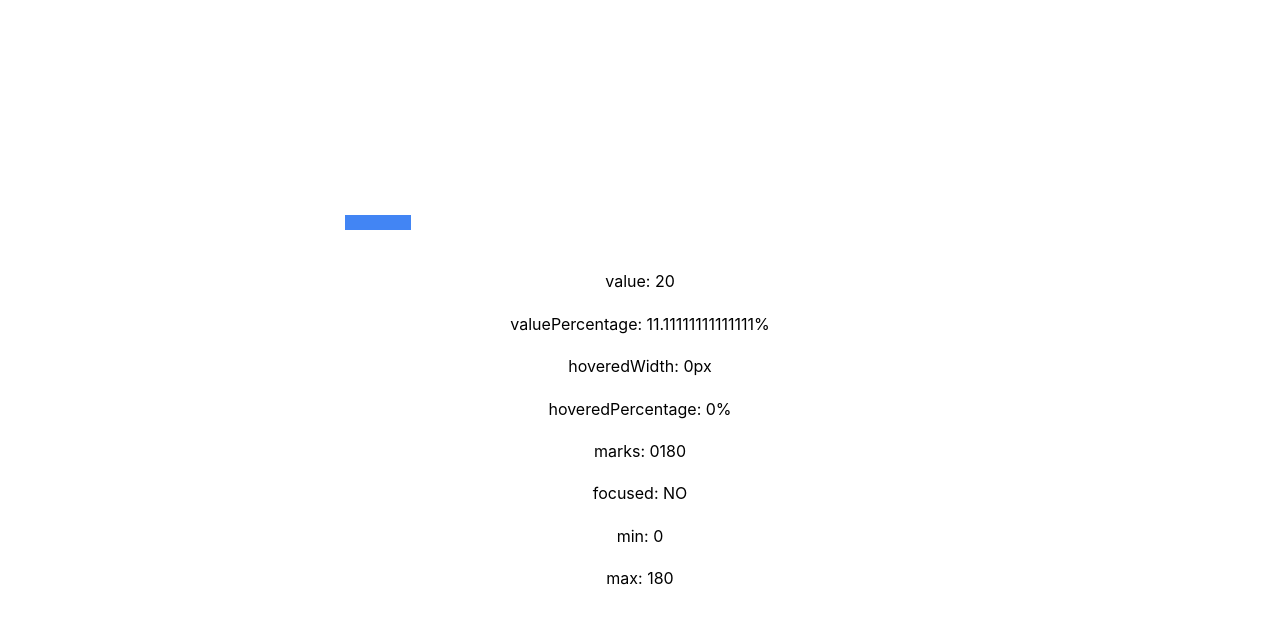
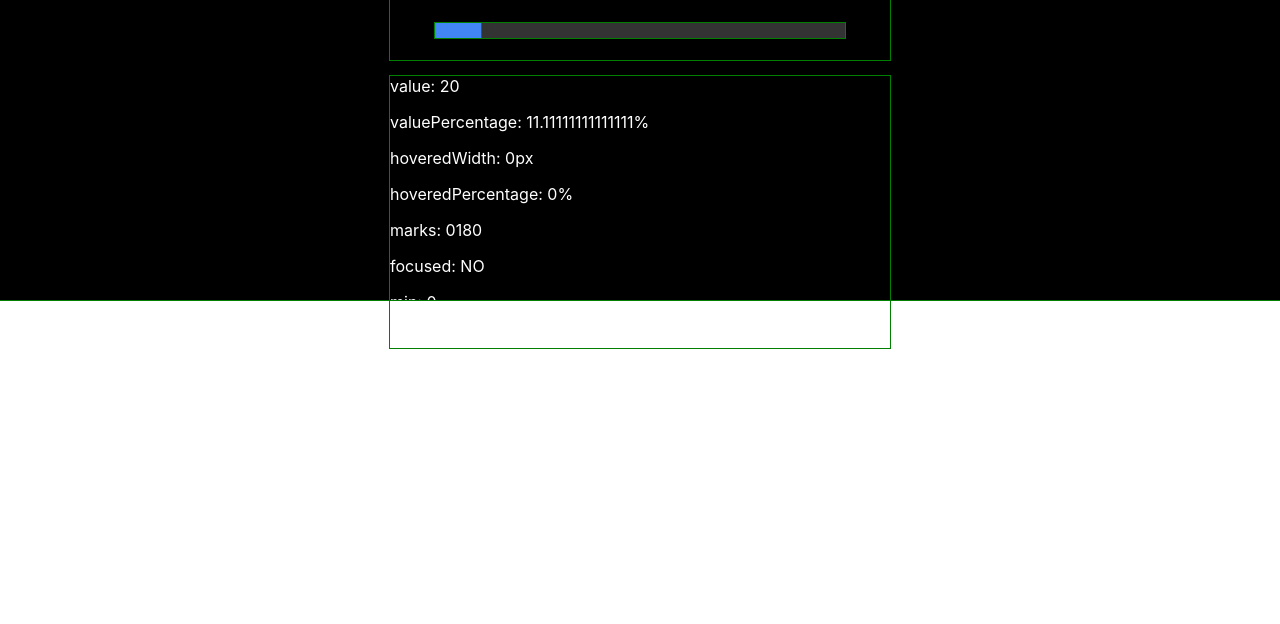
Before and after one commit to facinick/seekplus, a React (Create React App) app: page / in a window 1280 px wide. Shown: the top 624 px of the page. Built offline with nearby package versions, Linux system fonts and the light colour scheme.

Commit message:
demo css

```diff
--- a/src/components/app/App.scss
+++ b/src/components/app/App.scss
@@ -1,44 +1,75 @@
+.App {
+	text-align: center;
+	height: 100%;
+}
+
+.App-logo {
+	height: 40vmin;
+	pointer-events: none;
+}
+
+@media (prefers-reduced-motion: no-preference) {
+	.App-logo {
+		animation: App-logo-spin infinite 20s linear;
+	}
+}
+
+.App-header {
+	background-color: #282c34;
+	display: flex;
+	flex-direction: column;
+	align-items: center;
+	justify-content: center;
+	font-size: calc(10px + 2vmin);
+	color: white;
+	height: 20%;
+}
+
+.App-link {
+	color: #61dafb;
+}
+
+@keyframes App-logo-spin {
+	from {
+		transform: rotate(0deg);
+	}
+	to {
+		transform: rotate(360deg);
+	}
+}
+
+#progress-container {
+	width: 500px;
+	background: #312f2f;
+	height: 300px;
+}
+
 main {
-  align-content: center;
-  box-sizing: border-box;
-  display: grid;
-  font-family: 'SF Pro Text', 'SF Pro Icons', 'Helvetica Neue', 'Helvetica',
-    'Arial', sans-serif;
-  hyphens: auto;
-  line-height: 1.65;
-  margin: 0 auto;
-  max-width: 680px;
-  min-height: 100vh;
-  padding: 72px 0;
-  text-align: center;
+	height: 100%;
+	background: black;
+	display: flex;
+	justify-content: center;
+	align-items: center;
+	flex-direction: column;
 }
-h1 {
-  font-size: 45px;
+
+#info{
+	margin: 30px;
+	color: white;
 }
-h2 {
-  margin-top: 1.5em;
+
+#progress-container{
+	background: #000000;
+	outline: none;
 }
-p {
-  font-size: 16px;
+
+#debug {
+	color: white;
+	*{
+		outline: none;
+	}
 }
-a {
-  border-bottom: 1px solid white;
-  color: #0076ff;
-  cursor: pointer;
-  text-decoration: none;
-  transition: all 0.2s ease;
+
+*{
+	outline: 0.5px solid green;
 }
-a:hover {
-  border-bottom: 1px solid #0076ff;
-}
-code,
-pre {
-  color: #d400ff;
-  font-family: Menlo, Monaco, Lucida Console, Liberation Mono, DejaVu Sans Mono,
-    Bitstream Vera Sans Mono, Courier New, monospace, serif;
-  font-size: 0.92em;
-}
-code:before,
-code:after {
-  content: '\`';
-}
--- a/src/index.css
+++ b/src/index.css
@@ -12,3 +12,7 @@
   font-family: source-code-pro, Menlo, Monaco, Consolas, "Courier New",
     monospace;
 }
+
+#root{
+  height: 100%;
+}
```
